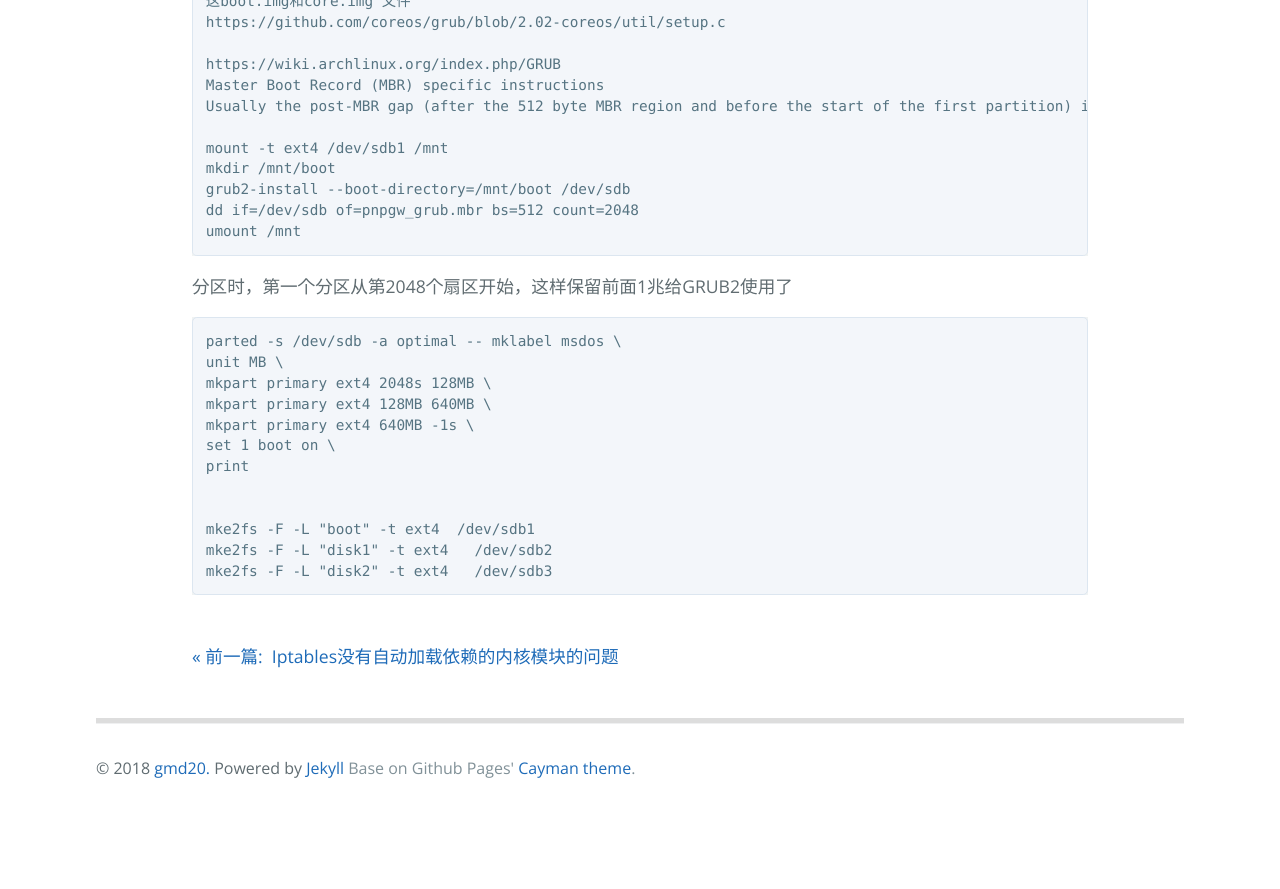
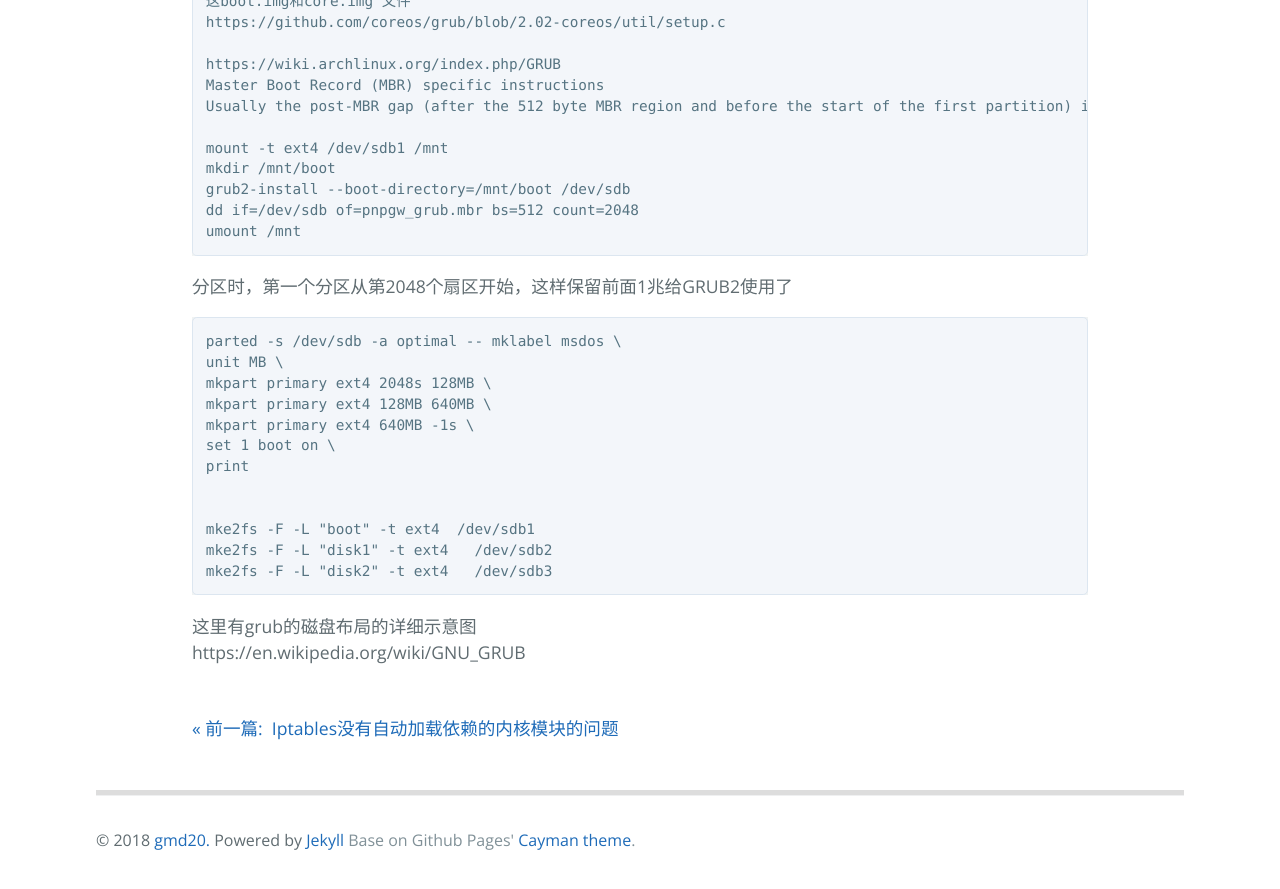
Before and after one commit to gmd20/gmd20.github.io, a Jekyll site: the page built from _posts/2018-04-24-grub2的磁盘内容备份和还原.markdown, in a window 1280 px wide and 900 px high, scrolled down 646 px. Shown: the top 889 px of the window. Built offline with Jekyll 4.4.1, drawn with Linux system fonts in a browser that asks for light colours; Markdown is read by kramdown in place of the engine named in the settings; comment, search, counter and statistics services are not loaded; before the commit the page ends 1474 px from its top, so only the background shows below that.

Commit message:
Update 2018-04-24-grub2的磁盘内容备份和还原.markdown

````diff
--- a/_posts/2018-04-24-grub2的磁盘内容备份和还原.markdown
+++ b/_posts/2018-04-24-grub2的磁盘内容备份和还原.markdown
@@ -31,3 +31,6 @@ mke2fs -F -L "boot" -t ext4  /dev/sdb1
 mke2fs -F -L "disk1" -t ext4   /dev/sdb2
 mke2fs -F -L "disk2" -t ext4   /dev/sdb3
 ```
+
+这里有grub的磁盘布局的详细示意图
+https://en.wikipedia.org/wiki/GNU_GRUB
````
